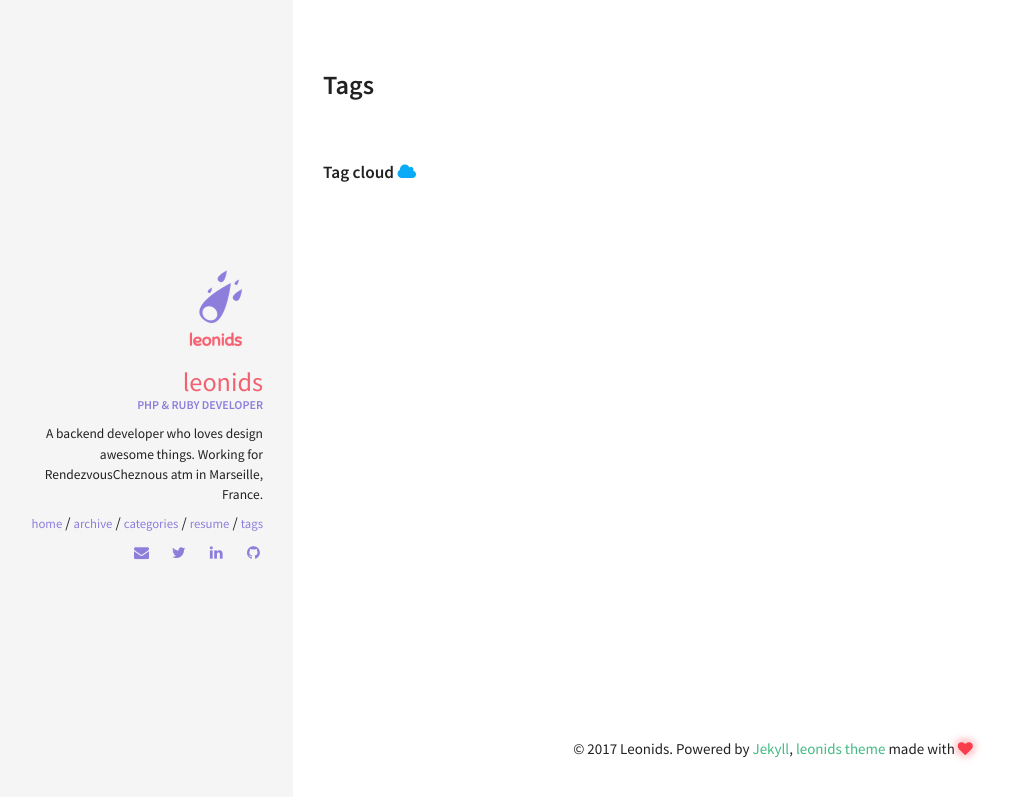
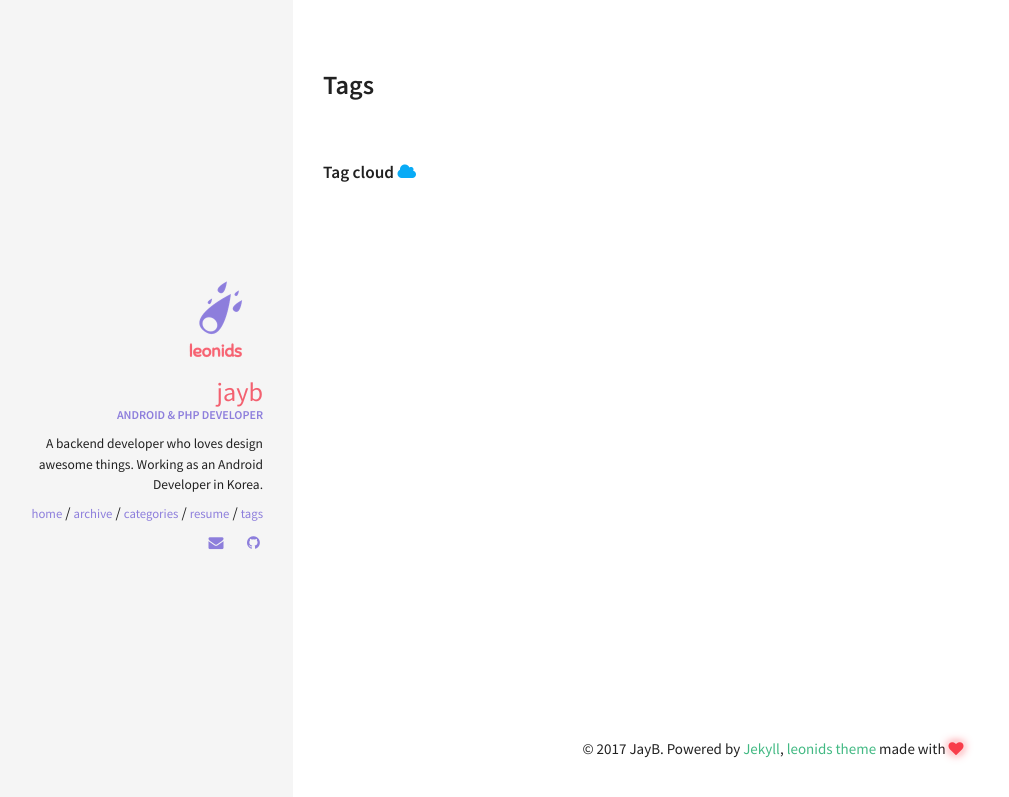
Before and after one commit to renyuanz/leonids, a Jekyll site: the page built from tags.html, in a window 1280 px wide. Shown: the top 797 px of the page, without its empty margins (27-1036 px from the left). Built offline with Jekyll 4.4.1, drawn with Linux system fonts in a browser that asks for light colours.

Commit message:
Updated
Updated

```diff
--- a/_config.yml
+++ b/_config.yml
@@ -3,10 +3,10 @@
 # Site wide configuration
 ####################################
 #
-title: Leonids
-email: zourenyuan@gmail.com
-description: A simple and awesome blog theme powered by jekyll.
-url: https://renyuanz.github.io/leonids # the base hostname & protocol for your site
+title: JayB
+email: jaybkim2@gmail.com
+description: JayB's Personal Tech Blog.
+url: https://jaybkim1.github.io/ # the base hostname & protocol for your site
 
 
 #
@@ -14,7 +14,7 @@ url: https://renyuanz.github.io/leonids # the base hostname & protocol for your
 # Jekyll configuration
 ####################################
 #
-timezone:          Europe/Paris
+timezone:          Asia/Korea
 markdown:          kramdown
 highlighter:       rouge
 excerpt_separator: <!--more-->
@@ -33,14 +33,14 @@ kramdown:
 ####################################
 #
 owner:
-  name: Leonids
+  name: JayB
   avatar: leonids-logo.png
-  job: "PHP & Ruby Developer"
-  bio: "A backend developer who loves design awesome things. Working for RendezvousCheznous atm in Marseille, France."
-  email: zourenyuan@gmail.com
-  disqus-shortname: renyuanzblog
-  twitter: renyuan814 #username
-  facebook: #username
+  job: "Android & PHP Developer"
+  bio: "A backend developer who loves design awesome things. Working as an Android Developer in Korea."
+  email: jaybkim2@gmail.com
+  disqus-shortname: jaybblog
+  #twitter: renyuan814 #username
+  #facebook: #username
   google:
     plus: #username
     analytics: UA-62251910-2
@@ -48,19 +48,19 @@ owner:
     ad-client:
     ad-slot:
   bing-verify:
-  github: renyuanz #username
-  stackoverflow: #123456/username   from a "http://stackoverflow.com/users/123456/username" link
-  linkedin: renyuan-zou-69b7038a #username
-  xing: #username
-  instagram: #username
-  lastfm: #username
-  tumblr: #username
-  pinterest: #username
-  foursquare: #username
-  steam: #username
-  dribbble: #username
+  github: jaybkim1 #username
+  #stackoverflow: #123456/username   from a "http://stackoverflow.com/users/123456/username" link
+  #linkedin: renyuan-zou-69b7038a #username
+  #xing: #username
+  #instagram: #username
+  #lastfm: #username
+  #tumblr: #username
+  #pinterest: #username
+  #foursquare: #username
+  #steam: #username
+  #dribbble: #username
   youtube: #username
-  soundcloud: #username
-  weibo: #username
-  flickr: #username
-  codepen: #username
+  #soundcloud: #username
+  #weibo: #username
+  #flickr: #username
+  #codepen: #username
```
Also changed, not shown: README.md.
